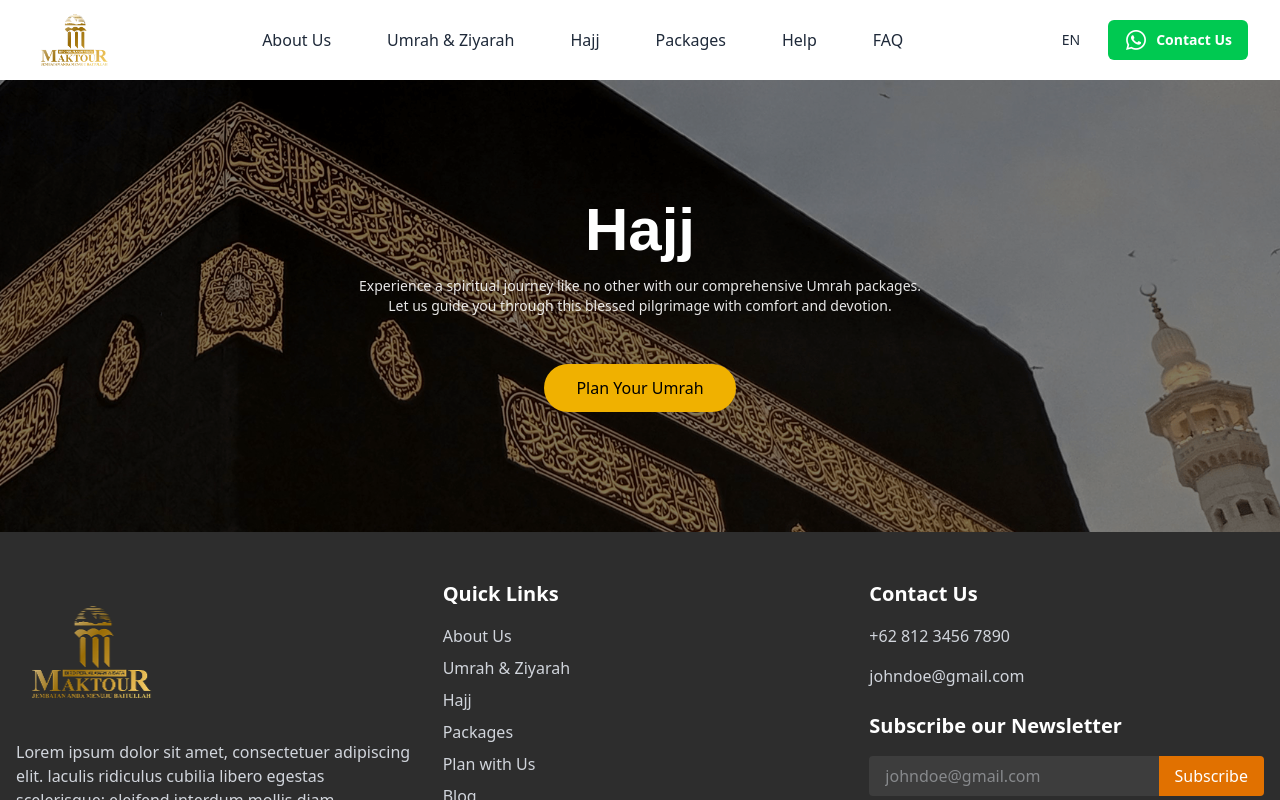
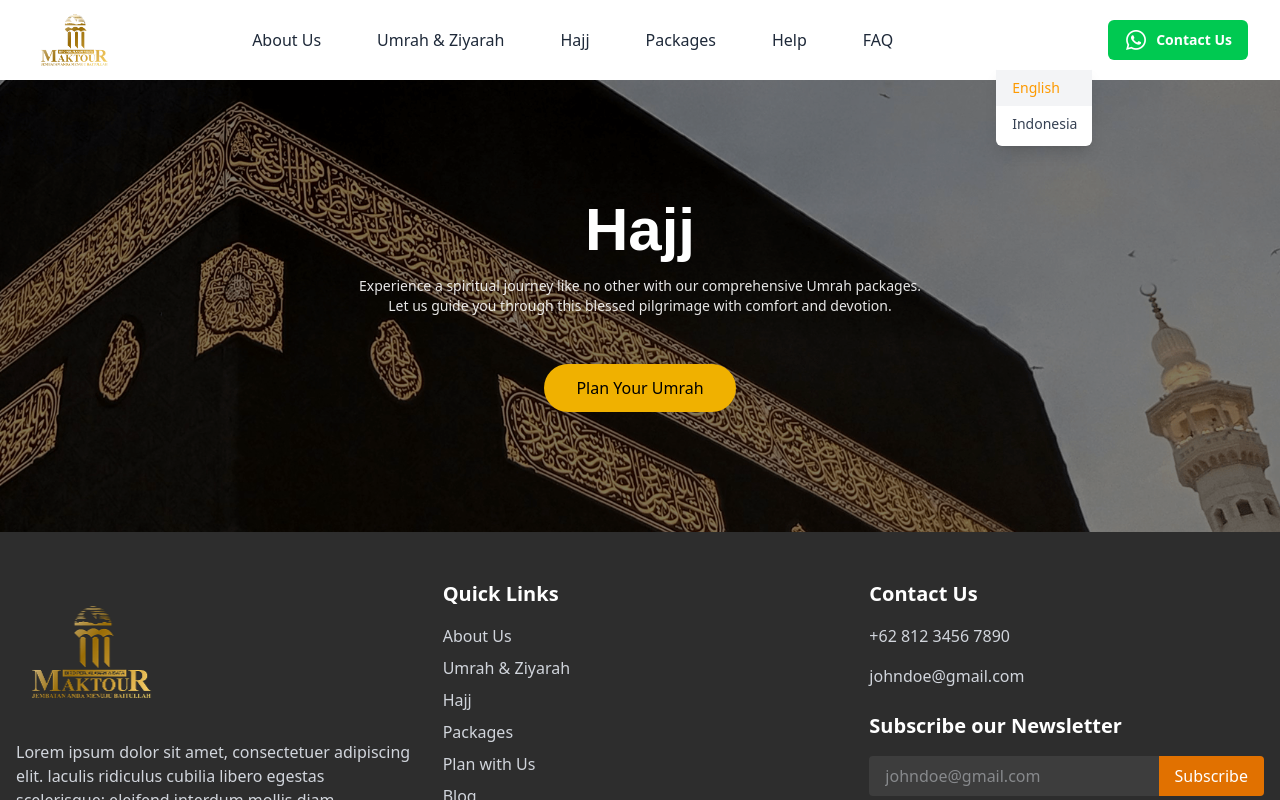
Before and after one commit to nugrahaa878/maktour-web-next, a Next.js app: page /hajj in a window 1280 px wide. Both pictures are taken after a click on the button "EN". Shown: the top 800 px of the page. Built offline with nearby package versions, Linux system fonts and the light colour scheme; a web font is replaced by a local one.

Commit message:
implement language switcher

```diff
--- a/src/app/home/components/BlogSection/index.tsx
+++ b/src/app/home/components/BlogSection/index.tsx
@@ -4,12 +4,16 @@ import { useGetBlog } from '@/hooks/useGetBlog';
 import { BlogItem } from '@/types/blog';
 import { FC } from 'react';
 import Image from 'next/image';
+import { useLanguage } from '@/context/LanguageContext';
 
 const BlogSection: FC = () => {
+  const { language } = useLanguage();
   const { data, isLoading, error } = useGetBlog();
 
-  const featuredBlog = data?.data[0];
-  const blogs = data?.data || [];
+  const allBlog = data?.data.filter((blog) => blog.locale === language);
+
+  const featuredBlog = allBlog?.[0];
+  const blogs = (data?.data || []).slice(1);
 
   const extractText = (blog: BlogItem): string => {
     if (!blog.content || !blog.content.length) return '';
--- a/src/app/home/components/HeroSection/ExploreButton.tsx
+++ b/src/app/home/components/HeroSection/ExploreButton.tsx
@@ -1,4 +1,6 @@
 'use client';
+
+import { useLanguage } from "@/context/LanguageContext";
 
 export const ExploreButton = () => {
   const handleClick = () => {
--- a/src/app/home/page.tsx
+++ b/src/app/home/page.tsx
@@ -1,7 +1,6 @@
 import GallerySection from "./components/GallerySection";
 import HeroSection from "./components/HeroSection";
 import PackageHighlights from "./components/PackageHighlight";
-import VisaRequirements from "./components/VisaRequirements";
 import FaqSection from "./components/FaqSection";
 import PlanWithUs from "@/components/PlanWithUs";
 import Navbar from "@/components/navbar";
--- a/src/app/layout.tsx
+++ b/src/app/layout.tsx
@@ -1,6 +1,7 @@
 import type { Metadata } from "next";
 import { Geist, Geist_Mono, Abhaya_Libre } from "next/font/google";
 import "./globals.css";
+import { LanguageProvider } from '../context/LanguageContext';
 
 const geistSans = Geist({
   variable: "--font-geist-sans",
@@ -38,7 +39,9 @@ export default function RootLayout({
           style={{ backgroundImage: 'url(/assets/images/bg-main.jpg)' }}
         ></div>
         <div className="relative z-10 min-h-screen">
-          {children}
+          <LanguageProvider>
+            {children}
+          </LanguageProvider>
         </div>
       </body>
     </html>
--- /dev/null
+++ b/src/components/LanguageSwitcher.tsx
@@ -0,0 +1,73 @@
+import React, { useState, useRef, useEffect } from 'react';
+import { useLanguage } from '../context/LanguageContext';
+
+const LanguageSwitcher: React.FC = () => {
+  const { language, setLanguage } = useLanguage();
+  const [isOpen, setIsOpen] = useState(false);
+  const dropdownRef = useRef<HTMLDivElement>(null);
+
+  useEffect(() => {
+    const handleClickOutside = (event: MouseEvent) => {
+      if (dropdownRef.current && !dropdownRef.current.contains(event.target as Node)) {
+        setIsOpen(false);
+      }
+    };
+
+    document.addEventListener('mousedown', handleClickOutside);
+    return () => {
+      document.removeEventListener('mousedown', handleClickOutside);
+    };
+  }, []);
+
+  const toggleDropdown = () => {
+    setIsOpen(!isOpen);
+  };
+
+  const handleLanguageChange = (lang: 'en' | 'id') => {
+    setLanguage(lang);
+    setIsOpen(false);
+  };
+
+  return (
+    <div className="relative" ref={dropdownRef}>
+      <button
+        onClick={toggleDropdown}
+        className="flex items-center space-x-1 hover:text-amber-500 px-3 py-2 text-sm font-medium transition-colors duration-200 text-white cursor-pointer"
+      >
+        <span>{language.toUpperCase()}</span>
+        <svg
+          className={`w-4 h-4 transition-transform ${isOpen ? 'rotate-180' : ''}`}
+          fill="none"
+          stroke="currentColor"
+          viewBox="0 0 24 24"
+          xmlns="http://www.w3.org/2000/svg"
+        >
+          <path strokeLinecap="round" strokeLinejoin="round" strokeWidth={2} d="M19 9l-7 7-7-7" />
+        </svg>
+      </button>
+
+      {isOpen && (
+        <div className="absolute right-0 mt-2 w-24 bg-white rounded-md shadow-lg z-50">
+          <div className="py-1">
+            <button
+              onClick={() => handleLanguageChange('en')}
+              className={`block w-full text-left px-4 py-2 text-sm ${language === 'en' ? 'bg-gray-100 text-amber-500' : 'text-gray-700 hover:bg-gray-100'
+                }`}
+            >
+              English
+            </button>
+            <button
+              onClick={() => handleLanguageChange('id')}
+              className={`block w-full text-left px-4 py-2 text-sm ${language === 'id' ? 'bg-gray-100 text-amber-500' : 'text-gray-700 hover:bg-gray-100'
+                }`}
+            >
+              Indonesia
+            </button>
+          </div>
+        </div>
+      )}
+    </div>
+  );
+};
+
+export default LanguageSwitcher;
--- a/src/components/navbar/index.tsx
+++ b/src/components/navbar/index.tsx
@@ -4,6 +4,7 @@ import { useState, useEffect } from 'react';
 import Link from 'next/link'
 import Image from 'next/image';
 import MobileMenuButton from './MobileMenuButton';
+import LanguageSwitcher from '../LanguageSwitcher';
 import maktourLogo from '../../../public/assets/images/maktour-logo.png';
 import whatsappIcon from '../../../public/assets/icons/whatsapp.png';
 
@@ -66,9 +67,7 @@ const Navbar = ({ isWhiteBackground = false }: NavbarProps) => {
 
             {/* Right side buttons */}
             <div className="hidden md:flex items-center space-x-4">
-              <button className={`hover:text-amber-500 px-3 py-2 text-sm font-medium transition-colors duration-200 ${isScrolled || isWhiteBackground ? 'text-gray-800' : 'text-[#FFF9F9]'}`}>
-                EN
-              </button>
+              <LanguageSwitcher />
               <a
                 href="https://wa.me/+6281268529556"
                 target="_blank"
--- /dev/null
+++ b/src/context/LanguageContext.tsx
@@ -0,0 +1,33 @@
+'use client'
+import React, { createContext, useState, useContext, ReactNode } from 'react';
+
+type Language = 'en' | 'id';
+
+interface LanguageContextType {
+  language: Language;
+  setLanguage: (lang: Language) => void;
+}
+
+const LanguageContext = createContext<LanguageContextType | undefined>(undefined);
+
+export const useLanguage = () => {
+  const context = useContext(LanguageContext);
+  if (context === undefined) {
+    throw new Error('useLanguage must be used within a LanguageProvider');
+  }
+  return context;
+};
+
+interface LanguageProviderProps {
+  children: ReactNode;
+}
+
+export const LanguageProvider: React.FC<LanguageProviderProps> = ({ children }) => {
+  const [language, setLanguage] = useState<Language>('en');
+
+  return (
+    <LanguageContext.Provider value={{ language, setLanguage }}>
+      {children}
+    </LanguageContext.Provider>
+  );
+};
```
